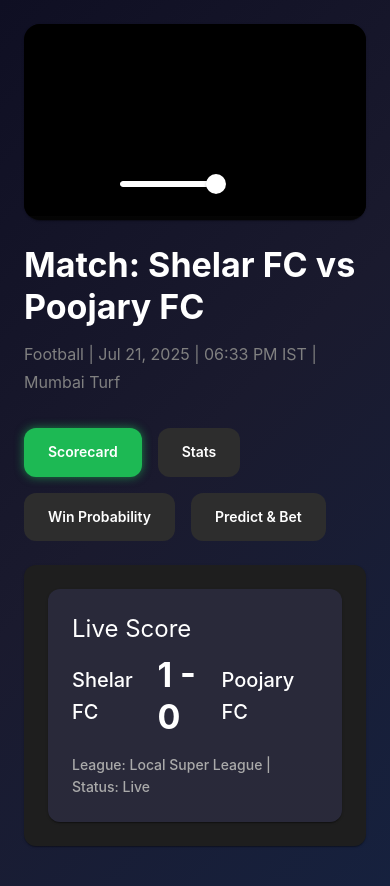
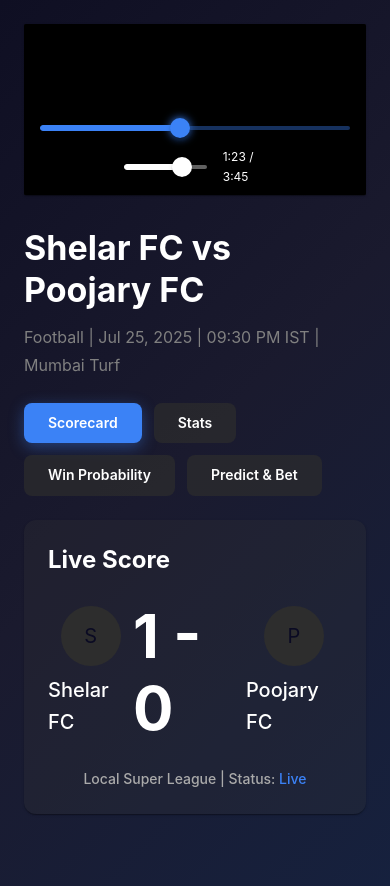
Before and after one commit to anshbadaya/playvot, a React (Create React App) app: page /match/badminton-nsw-vs-queensland in a window 390 px wide. Shown: the top 886 px of the page. Built offline with nearby package versions, Linux system fonts and the light colour scheme; some icons are missing.

Commit message:
feat(MatchDetails): enhance match details page with responsive layout and data integration

```diff
--- a/src/pages/MatchDetails.tsx
+++ b/src/pages/MatchDetails.tsx
@@ -1,42 +1,94 @@
-import React, { useState } from "react";
+import React, { useState, useEffect } from 'react';
 import {
   Box,
   Typography,
   Button,
   Paper,
   Card,
-  CardContent,
   IconButton,
   Slider,
   Stack,
+  CircularProgress,
+  Fade,
+  LinearProgress,
+  Avatar,
+  useMediaQuery
 } from "@mui/material";
+import { useTheme, styled, alpha } from '@mui/material/styles';
 import PlayArrowIcon from '@mui/icons-material/PlayArrow';
 import PauseIcon from '@mui/icons-material/Pause';
 import VolumeUpIcon from '@mui/icons-material/VolumeUp';
 import FullscreenIcon from '@mui/icons-material/Fullscreen';
-import { styled } from '@mui/material/styles';
 
-// Styled Components
-const VideoContainer = styled(Card)(({ theme }) => ({
-  position: 'relative',
-  width: '100%',
-  marginBottom: theme.spacing(3),
-  backgroundColor: '#000',
-  borderRadius: theme.spacing(2),
-  overflow: 'hidden',
-}));
+// --- DATA SIMULATION ---
 
-const VideoControls = styled(Box)(({ theme }) => ({
-  position: 'absolute',
-  bottom: 0,
-  left: 0,
-  right: 0,
-  padding: theme.spacing(2),
-  background: 'linear-gradient(transparent, rgba(0,0,0,0.7))',
-  display: 'flex',
-  flexDirection: 'column',
-  gap: theme.spacing(1),
-}));
+interface Team {
+  name: string;
+  logo: string;
+}
+
+interface MatchStats {
+  topScorer: string;
+  totalShots: number;
+  fouls: number;
+}
+
+interface MatchData {
+  teams: {
+    home: Team;
+    away: Team;
+  };
+  score: string;
+  league: string;
+  status: string;
+  venue: string;
+  dateTime: string;
+  stats: MatchStats;
+  winProbability: {
+    home: number;
+    away: number;
+  };
+  bettingOdds: {
+    home: number;
+    away: number;
+  };
+}
+
+const dummyMatchData: MatchData = {
+  teams: {
+    home: { name: 'Shelar FC', logo: '/shelar-logo.png' },
+    away: { name: 'Poojary FC', logo: '/poojary-logo.png' },
+  },
+  score: '1 - 0',
+  league: 'Local Super League',
+  status: 'Live',
+  venue: 'Mumbai Turf',
+  dateTime: 'Jul 25, 2025 | 09:30 PM IST',
+  stats: {
+    topScorer: 'Rohan Shelar',
+    totalShots: 15,
+    fouls: 4,
+  },
+  winProbability: {
+    home: 65,
+    away: 35,
+  },
+  bettingOdds: {
+    home: 2.5,
+    away: 1.8,
+  },
+};
+
+const fetchMatchData = (): Promise<MatchData> => {
+  return new Promise(resolve => {
+    setTimeout(() => {
+      resolve(dummyMatchData);
+    }, 1500);
+  });
+};
+
+
+// --- STYLED COMPONENTS ---
 
 const PageBackground = styled(Box)({
   background: 'linear-gradient(135deg, #0f0f23 0%, #1a1a2e 50%, #16213e 100%)',
@@ -45,13 +97,53 @@ const PageBackground = styled(Box)({
   padding: '24px',
 });
 
-// Components
+const VideoContainer = styled(Card)(({ theme }) => ({
+  position: 'relative',
+  width: '100%',
+  height: '100%', // Make it fill the height of its parent flex item
+  backgroundColor: '#000',
+  borderRadius: 2,
+  overflow: 'hidden',
+  // Removed aspectRatio here to allow height: 100% to take precedence.
+  // The inner video tag will still respect its own content ratio if set.
+  display: 'flex', // Use flex to center video or handle its aspect ratio internally
+  alignItems: 'center',
+  justifyContent: 'center',
+  '&:hover .video-controls': {
+    opacity: 1,
+  },
+}));
+
+const VideoControls = styled(Box)(({ theme }) => ({
+  position: 'absolute',
+  bottom: 0,
+  left: 0,
+  right: 0,
+  padding: theme.spacing(1, 2),
+  background: 'linear-gradient(transparent, rgba(0,0,0,0.8))',
+  display: 'flex',
+  flexDirection: 'column',
+  gap: theme.spacing(0.5),
+  opacity: 1, // Make controls always visible
+  // transition: 'opacity 0.3s ease-in-out', // Keep transition if you plan to re-add hover logic
+  className: 'video-controls',
+}));
+
+
+// --- UI COMPONENTS ---
+
 const VideoPlayer: React.FC = () => {
   const [isPlaying, setIsPlaying] = useState(false);
-  const [volume, setVolume] = useState(100);
+  const [volume, setVolume] = useState(70);
+  const [progress, setProgress] = useState(45);
+  const themeColor = '#3B82F6';
 
   const handleVolumeChange = (_event: Event, newValue: number | number[]) => {
     setVolume(newValue as number);
+  };
+
+  const handleProgressChange = (_event: Event, newValue: number | number[]) => {
+    setProgress(newValue as number);
   };
 
   return (
@@ -60,29 +152,31 @@ const VideoPlayer: React.FC = () => {
         component="video"
         sx={{
             width: '100%',
-          height: 'auto',
-          aspectRatio: '16/9',
-          backgroundColor: '#000',
+            // If you want to maintain aspect ratio strictly while filling height, use object-fit
+            // This will make the video itself fill while potentially showing black bars if aspect ratio doesn't match container
+            height: '100%',
+            objectFit: 'contain', // or 'cover' depending on desired fill behavior
+            backgroundColor: '#000'
         }}
       />
       <VideoControls>
+        <Slider
+          value={progress}
+          onChange={handleProgressChange}
+          sx={{ color: themeColor, '& .MuiSlider-thumb': { boxShadow: `0 0 8px ${themeColor}` } }}
+        />
         <Stack direction="row" spacing={2} alignItems="center">
           <IconButton onClick={() => setIsPlaying(!isPlaying)} sx={{ color: 'white' }}>
-            {isPlaying ? <PauseIcon /> : <PlayArrowIcon />}
+            {isPlaying ? <PauseIcon fontSize="large" /> : <PlayArrowIcon fontSize="large" />}
           </IconButton>
-          <Stack direction="row" spacing={1} alignItems="center" sx={{ width: 120 }}>
+          <Stack direction="row" spacing={1.5} alignItems="center" sx={{ width: 120 }}>
             <VolumeUpIcon sx={{ color: 'white' }} />
-            <Slider
-              value={volume}
-              onChange={handleVolumeChange}
-              sx={{ color: 'white' }}
-              min={0}
-              max={100}
-            />
+            <Slider value={volume} onChange={handleVolumeChange} sx={{ color: 'white' }} />
           </Stack>
+          <Typography variant="caption">1:23 / 3:45</Typography>
           <Box sx={{ flexGrow: 1 }} />
           <IconButton sx={{ color: 'white' }}>
-            <FullscreenIcon />
+            <FullscreenIcon fontSize="large" />
           </IconButton>
         </Stack>
       </VideoControls>
@@ -90,148 +184,203 @@ const VideoPlayer: React.FC = () => {
   );
 };
 
-// Tab content components
-const ScoreCard: React.FC = () => (
-  <Card sx={{ bgcolor: '#1e1e2f', color: 'white', p: 3, borderRadius: 3 }}>
-    <Typography variant="h5" gutterBottom>Live Score</Typography>
-    <Stack direction="row" justifyContent="space-between" alignItems="center">
-      <Typography variant="h6">Shelar FC</Typography>
-      <Typography variant="h4" fontWeight="bold">1 - 0</Typography>
-      <Typography variant="h6">Poojary FC</Typography>
+const ScoreCard: React.FC<{ data: MatchData }> = ({ data }) => (
+  <Card sx={{ bgcolor: alpha("#000000", 0.2), color: 'white', p: 3, borderRadius: 3 }}>
+    <Typography variant="h5" gutterBottom fontWeight="bold">Live Score</Typography>
+    <Stack direction="row" justifyContent="space-around" alignItems="center" my={3}>
+      <Stack alignItems="center" spacing={1}>
+        <Avatar sx={{ width: 60, height: 60, bgcolor: '#2D2D2D' }}>{data.teams.home.name.charAt(0)}</Avatar>
+        <Typography variant="h6">{data.teams.home.name}</Typography>
       </Stack>
-    <Typography variant="subtitle2" sx={{ mt: 2, color: '#aaa' }}>
-      League: Local Super League | Status: Live
+      <Typography variant="h2" fontWeight="bold">{data.score}</Typography>
+      <Stack alignItems="center" spacing={1}>
+        <Avatar sx={{ width: 60, height: 60, bgcolor: '#2D2D2D' }}>{data.teams.away.name.charAt(0)}</Avatar>
+        <Typography variant="h6">{data.teams.away.name}</Typography>
+      </Stack>
+    </Stack>
+    <Typography variant="subtitle2" sx={{ color: '#aaa', textAlign: 'center' }}>
+      {data.league} | Status: <span style={{ color: '#3B82F6' }}>{data.status}</span>
     </Typography>
   </Card>
 );
 
-const Stats: React.FC = () => (
-  <Card sx={{ bgcolor: '#1e1e2f', color: 'white', p: 3, borderRadius: 3 }}>
-    <Typography variant="h5" gutterBottom>Match Stats</Typography>
-    <Typography variant="body1">Top Scorer: Player A</Typography>
-    <Typography variant="body1">Total Shots: 12</Typography>
-    <Typography variant="body1">Fouls: 3</Typography>
-  </Card>
-);
-
-const Probability: React.FC = () => (
-  <Card sx={{ bgcolor: '#1e1e2f', color: 'white', p: 3, borderRadius: 3 }}>
-    <Typography variant="h5" gutterBottom>Win Probability</Typography>
-    <Stack spacing={2} mt={2}>
-      <Typography variant="body1">Shelar FC: <strong>65%</strong></Typography>
-      <Typography variant="body1">Poojary FC: <strong>35%</strong></Typography>
+const Stats: React.FC<{ data: MatchData }> = ({ data }) => (
+  <Card sx={{ bgcolor: alpha("#000000", 0.2), color: 3, borderRadius: 3 }}>
+    <Typography variant="h5" gutterBottom fontWeight="bold">Match Stats</Typography>
+    <Stack spacing={1.5} mt={2}>
+        <Typography variant="body1">Top Scorer: <strong>{data.stats.topScorer}</strong></Typography>
+        <Typography variant="body1">Total Shots: <strong>{data.stats.totalShots}</strong></Typography>
+        <Typography variant="body1">Fouls: <strong>{data.stats.fouls}</strong></Typography>
     </Stack>
   </Card>
 );
 
-const PredictAndBet: React.FC = () => (
+const Probability: React.FC<{ data: MatchData }> = ({ data }) => (
+  <Card sx={{ bgcolor: alpha("#000000", 0.2), color: 'white', p: 3, borderRadius: 3 }}>
+    <Typography variant="h5" gutterBottom fontWeight="bold">Win Probability</Typography>
+    <Stack spacing={2} mt={2}>
       <Box>
-    <Typography variant="h5" gutterBottom>
-      Predict the Winner
-    </Typography>
-    <Card sx={{ bgcolor: '#1E1E2F', color: 'white', mb: 2, borderRadius: 3 }}>
-      <CardContent>
-        <Typography variant="subtitle1" gutterBottom>
-          Who will win this match?
-        </Typography>
-        <Stack direction="row" spacing={2} mt={2}>
+        <Stack direction="row" justifyContent="space-between" mb={0.5}>
+            <Typography variant="body1">{data.teams.home.name}</Typography>
+            <Typography variant="body1"><strong>{data.winProbability.home}%</strong></Typography>
+        </Stack>
+        <LinearProgress variant="determinate" value={data.winProbability.home} sx={{ height: 8, borderRadius: 5, '& .MuiLinearProgress-bar': { backgroundColor: '#3B82F6' } }}/>
+      </Box>
+      <Box>
+        <Stack direction="row" justifyContent="space-between" mb={0.5}>
+            <Typography variant="body1">{data.teams.away.name}</Typography>
+            <Typography variant="body1"><strong>{data.winProbability.away}%</strong></Typography>
+        </Stack>
+        <LinearProgress variant="determinate" value={data.winProbability.away} sx={{ height: 8, borderRadius: 5, '& .MuiLinearProgress-bar': { backgroundColor: '#9CA3AF' } }}/>
+      </Box>
+    </Stack>
+  </Card>
+);
+
+const PredictAndBet: React.FC<{ data: MatchData }> = ({ data }) => (
+  <Card sx={{ bgcolor: alpha("#000000", 0.2), color: 'white', p: 3, borderRadius: 3 }}>
+    <Typography variant="h5" gutterBottom fontWeight="bold">Predict & Bet</Typography>
+    <Typography variant="subtitle1" gutterBottom sx={{color: '#bbb', mb: 3}}>Who will win this match?</Typography>
+    <Stack direction={{ xs: 'column', sm: 'row' }} spacing={2}>
+      {[
+        { team: data.teams.home, odds: data.bettingOdds.home },
+        { team: data.teams.away, odds: data.bettingOdds.away }
+      ].map(({ team, odds }) => (
         <Button
+          key={team.name}
           variant="contained"
           fullWidth
           sx={{
             bgcolor: '#2D2D2D',
-              '&:hover': { bgcolor: '#1db954' },
+            '&:hover': { bgcolor: '#3B82F6' },
             borderRadius: 2,
             py: 2,
-              boxShadow: '0 0 10px #1db95455',
+            px: 3,
+            boxShadow: '0 0 15px rgba(59, 130, 246, 0.2)',
+            justifyContent: 'space-between'
           }}
         >
-            Shelar FC
-            <Typography variant="caption" sx={{ ml: 1 }}>
-              2.5x
+          <Typography fontWeight="bold">{team.name}</Typography>
+          <Typography variant="h6" sx={{ bgcolor: '#121212', px: 1.5, py: 0.5, borderRadius: 1 }}>
+            {odds}x
           </Typography>
         </Button>
-          <Button
-            variant="contained"
-            fullWidth
-            sx={{
-              bgcolor: '#2D2D2D',
-              '&:hover': { bgcolor: '#1db954' },
-              borderRadius: 2,
-              py: 2,
-              boxShadow: '0 0 10px #1db95455',
-            }}
-          >
-            Poojary FC
-            <Typography variant="caption" sx={{ ml: 1 }}>
-              1.8x
-            </Typography>
-          </Button>
+      ))}
     </Stack>
-      </CardContent>
   </Card>
-  </Box>
 );
 
-// Main Page
+
+// --- MAIN PAGE ---
+
 const MatchDetailPage: React.FC = () => {
-  const [tabIndex, setTabIndex] = useState<number>(0);
-  const tabLabels = ['Scorecard', 'Stats', 'Win Probability', 'Predict & Bet'];
+  const [tabIndex, setTabIndex] = useState(0);
+  const [matchData, setMatchData] = useState<MatchData | null>(null);
+  const [loading, setLoading] = useState(true);
+  const themeColor = '#3B82F6';
+
+  const theme = useTheme();
+  const isLargeScreen = useMediaQuery(theme.breakpoints.up('md'));
+
+  useEffect(() => {
+    fetchMatchData().then(data => {
+      setMatchData(data);
+      setLoading(false);
+    });
+  }, []);
+
+  const tabContent = [
+    { label: 'Scorecard', component: (data: MatchData) => <ScoreCard data={data} /> },
+    { label: 'Stats', component: (data: MatchData) => <Stats data={data} /> },
+    { label: 'Win Probability', component: (data: MatchData) => <Probability data={data} /> },
+    { label: 'Predict & Bet', component: (data: MatchData) => <PredictAndBet data={data} /> },
+  ];
 
   return (
     <PageBackground>
+      {loading || !matchData ? (
+        <Box sx={{ display: 'flex', justifyContent: 'center', my: 10 }}>
+          <CircularProgress sx={{ color: themeColor }} />
+        </Box>
+      ) : (
+        <Box
+          sx={{
+            display: 'flex',
+            flexDirection: isLargeScreen ? 'row-reverse' : 'column', // Desktop: Video on Right (reversed order)
+            gap: isLargeScreen ? 4 : 2,
+            alignItems: 'stretch', // Allow children to stretch vertically
+            minHeight: 'calc(100vh - 48px)', // Ensure main content area takes up most of viewport height
+          }}
+        >
+          {/* Right Column (appears first in source for 'row-reverse'): Video Player */}
+          <Box
+            sx={{
+              flex: isLargeScreen ? '0 0 58.33%' : 'none', // Fixed width for video column
+              width: isLargeScreen ? 'auto' : '100%',
+              display: 'flex', // Enable flex for this box
+              flexDirection: 'column', // Arrange content vertically
+              mb: isLargeScreen ? 0 : 2, // Add margin bottom for small screens
+            }}
+          >
             <VideoPlayer />
+          </Box>
 
+          {/* Left Column (appears second in source for 'row-reverse'): Match Details */}
+          <Box
+            sx={{
+              flex: isLargeScreen ? '1 1 41.67%' : 'none', // Allow details column to grow/shrink
+              width: isLargeScreen ? 'auto' : '100%',
+              display: 'flex',
+              flexDirection: 'column',
+            }}
+          >
+            <Fade in={!loading} timeout={500}>
+              <Box>
                 {/* Header */}
-      <Box mb={4}>
+                <Box mb={3}>
                   <Typography variant="h4" fontWeight="bold" gutterBottom>
-          Match: Shelar FC vs Poojary FC
+                    {matchData.teams.home.name} vs {matchData.teams.away.name}
                   </Typography>
                   <Typography variant="subtitle1" color="gray">
-          Football | Jul 21, 2025 | 06:33 PM IST | Mumbai Turf
+                    Football | {matchData.dateTime} | {matchData.venue}
                   </Typography>
                 </Box>
 
-      {/* Button Navigation */}
-      <Box
+                {/* Fixed Button Navigation */}
+                <Box sx={{ display: 'flex', gap: 1.5, mb: 3, flexWrap: 'wrap' }}>
+                  {tabContent.map((tab, index) => (
+                    <Button
+                      key={tab.label}
+                      onClick={() => setTabIndex(index)}
                       sx={{
-          display: 'flex',
-          gap: 2,
-          mb: 3,
-          flexWrap: 'wrap',
-        }}
-      >
-        {tabLabels.map((label, index) => (
-          <Button
-            key={label}
-            onClick={() => setTabIndex(index)}
-            variant="contained"
-            sx={{
-              backgroundColor: tabIndex === index ? '#1db954' : '#2D2D2D',
                         color: 'white',
                         fontWeight: 600,
-              borderRadius: 3,
-              py: 1.5,
+                        borderRadius: '8px', // Squared buttons
                         px: 3,
+                        py: 1,
                         textTransform: 'none',
-              boxShadow: tabIndex === index ? '0 0 10px #1db954aa' : 'none',
+                        transition: 'all 0.3s ease',
+                        bgcolor: tabIndex === index ? themeColor : 'rgba(45, 45, 45, 0.7)',
+                        boxShadow: tabIndex === index ? `0 4px 15px ${alpha(themeColor, 0.4)}` : 'none',
                         '&:hover': {
-                backgroundColor: '#1db954',
+                          bgcolor: tabIndex === index ? '#2563EB' : alpha(themeColor, 0.15)
                         },
                       }}
                     >
-            {label}
+                      {tab.label}
                     </Button>
                   ))}
                 </Box>
 
                 {/* Panel Content */}
-      <Paper sx={{ backgroundColor: "#121212", borderRadius: 3, p: 3 }}>
-        {tabIndex === 0 && <ScoreCard />}
-        {tabIndex === 1 && <Stats />}
-        {tabIndex === 2 && <Probability />}
-        {tabIndex === 3 && <PredictAndBet />}
+                <Paper elevation={0} sx={{ backgroundColor: "transparent" }}>
+                  {tabContent[tabIndex].component(matchData)}
                 </Paper>
+              </Box>
+            </Fade>
+          </Box>
+        </Box>
+      )}
     </PageBackground>
   );
 };
```
Lines whose indentation alone changed are shown as unchanged.
